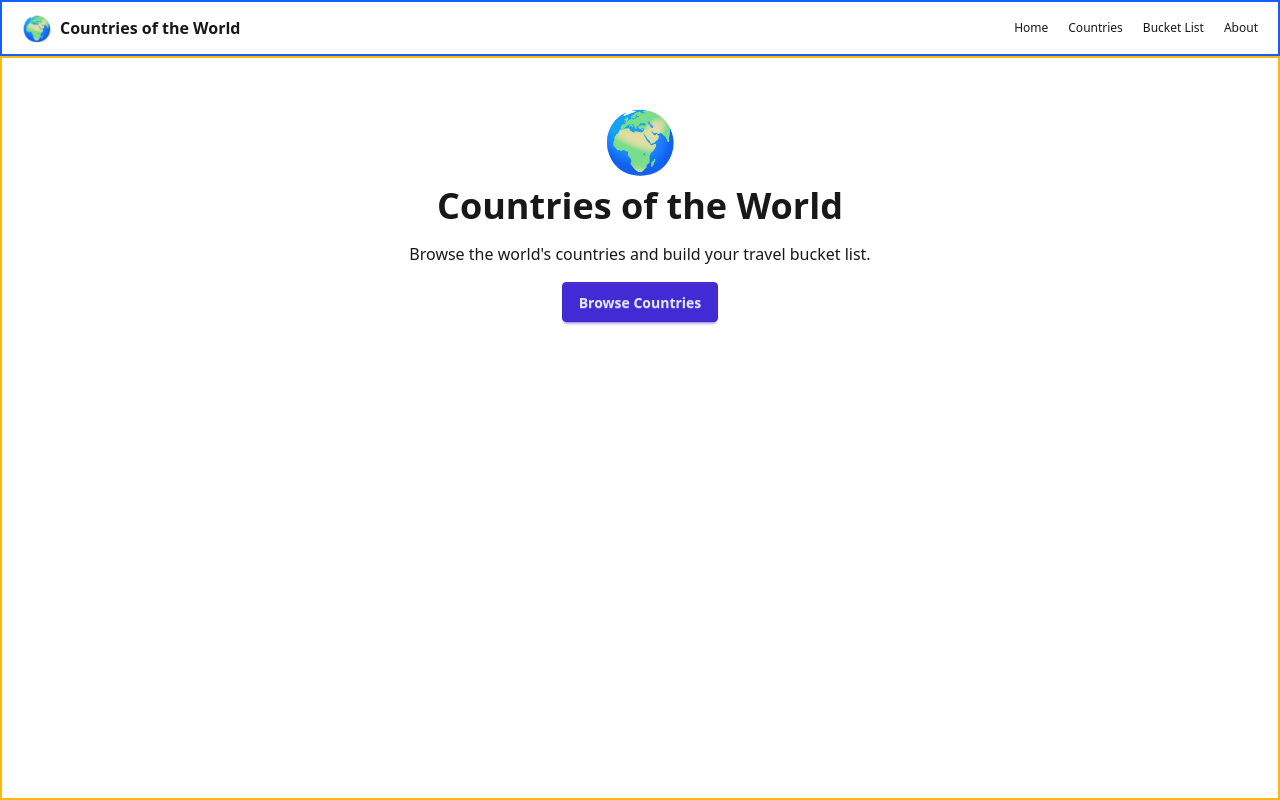
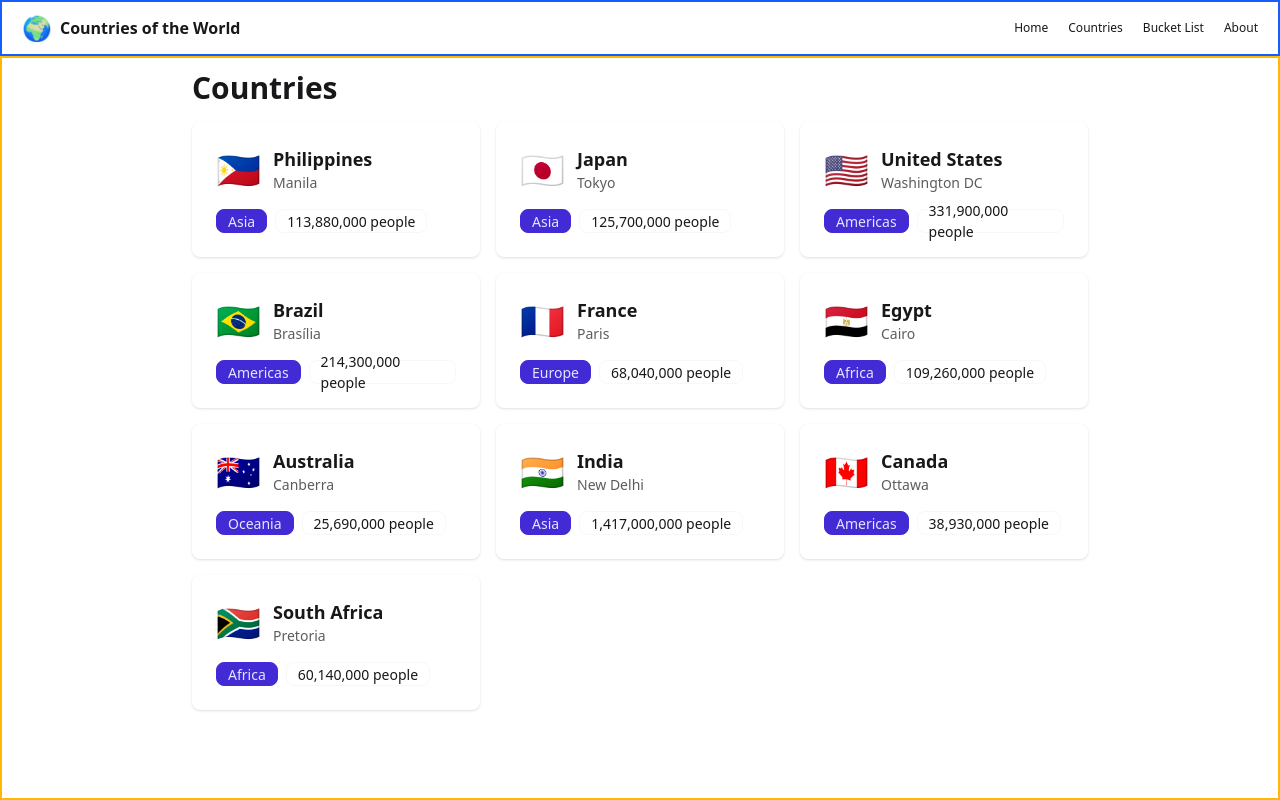
Before and after one commit to geraldinetorno1-png/lab-act-countries, a React (Vite) app: page /countries in a window 1280 px wide. Built offline with nearby package versions, Linux system fonts and the light colour scheme.

Commit message:
Task 3: add basic route table for all four pages

```diff
--- a/src/App.jsx
+++ b/src/App.jsx
@@ -1,14 +1,18 @@
+import { Routes, Route } from "react-router";
 import Layout from "./components/Layout";
 import HomePage from "./pages/HomePage";
+import CountriesPage from "./pages/CountriesPage";
+import BucketListPage from "./pages/BucketListPage";
+import AboutPage from "./pages/AboutPage";
 
 const App = () => {
-  // TODO: replace this with a real route table using react-router.
-  // For now the app only shows HomePage. Clicking nav links causes a full
-  // page reload (or a 404) because there's no client-side routing yet.
   return (
-    <Layout>
-      <HomePage />
-    </Layout>
+    <Routes>
+      <Route path="/" element={<Layout><HomePage /></Layout>} />
+      <Route path="/countries" element={<Layout><CountriesPage /></Layout>} />
+      <Route path="/bucket-list" element={<Layout><BucketListPage /></Layout>} />
+      <Route path="/about" element={<Layout><AboutPage /></Layout>} />
+    </Routes>
   );
 };
 
```
